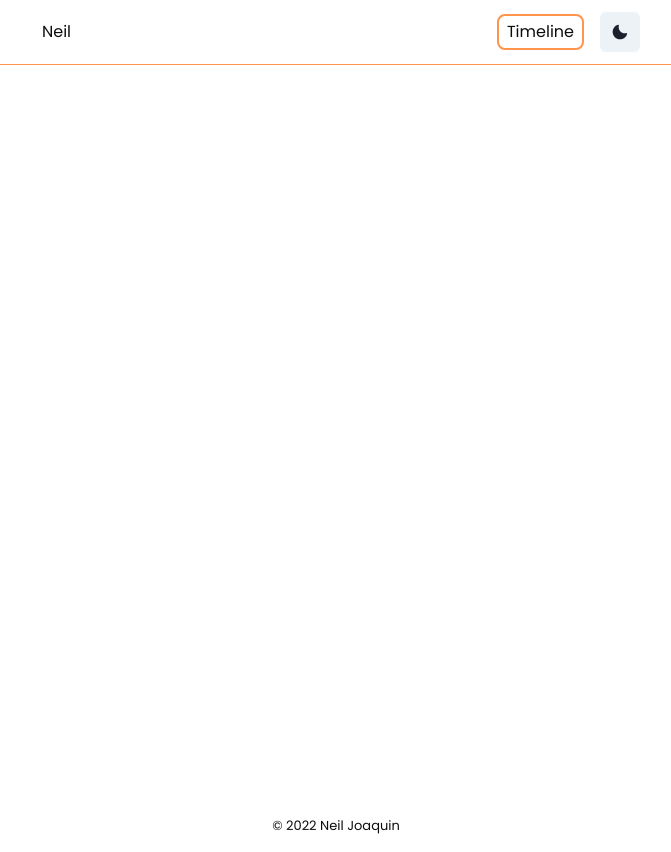
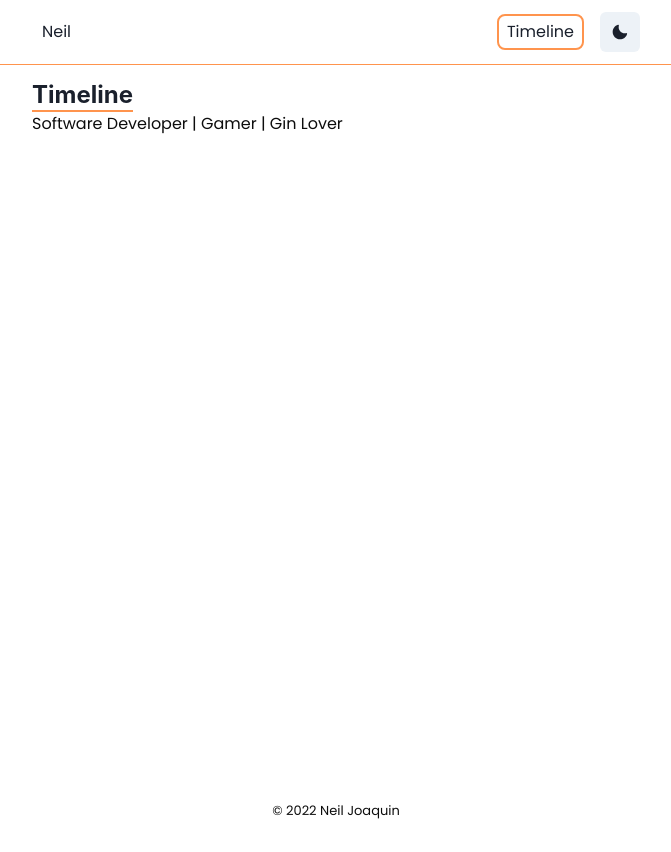
Before and after one commit to neiljoaquin/resume-web-app, a Next.js app: page /timeline in a window 1280 px wide. Shown: the whole page, without its empty margins (304-975 px from the left). Built offline with nearby package versions, Linux system fonts and the light colour scheme.

Commit message:
Added global styles

```diff
--- a/components/Footer.tsx
+++ b/components/Footer.tsx
@@ -1,19 +1,10 @@
-import { Box, Text, Center, useColorModeValue } from "@chakra-ui/react";
+import { Box, Text, Center } from "@chakra-ui/react";
 
 export default function Footer() {
   return (
-    <Box
-      bg={useColorModeValue("primaryBackground", "darkModeBackground")}
-      w="100%"
-    >
+    <Box w="100%">
       <Center py={4}>
-        <Text
-          color={useColorModeValue("primaryText", "darkModeText")}
-          fontSize="small"
-          fontFamily="poppins"
-        >
-          © 2022 Neil Joaquin
-        </Text>
+        <Text fontSize="small">© 2022 Neil Joaquin</Text>
       </Center>
     </Box>
   );
--- a/components/NavBar.tsx
+++ b/components/NavBar.tsx
@@ -6,7 +6,6 @@ import {
   IconButton,
   Stack,
   useColorMode,
-  useColorModeValue,
   useDisclosure,
 } from "@chakra-ui/react";
 import { CloseIcon, HamburgerIcon, MoonIcon, SunIcon } from "@chakra-ui/icons";
@@ -23,12 +22,7 @@ export default function NavBar() {
   const { colorMode, toggleColorMode } = useColorMode();
   const { isOpen, onOpen, onClose } = useDisclosure();
   return (
-    <Box
-      bg={useColorModeValue("primaryBackground", "darkModeBackground")}
-      borderBottom="1px solid #ff944d"
-      w="100%"
-      position="absolute"
-    >
+    <Box borderBottom="1px solid #ff944d" w="100%">
       <Center>
         <Box w={{ base: "100%", md: "50%" }} px={4}>
           <Flex
@@ -50,7 +44,11 @@ export default function NavBar() {
               display={{ md: "none" }}
             >
               <NavLink href="/">Neil</NavLink>
-              <IconButton aria-label={"Change Theme"} size={"md"} onClick={toggleColorMode}>
+              <IconButton
+                aria-label={"Change Theme"}
+                size={"md"}
+                onClick={toggleColorMode}
+              >
                 {colorMode === "light" ? <MoonIcon /> : <SunIcon />}
               </IconButton>
             </HStack>
@@ -69,7 +67,11 @@ export default function NavBar() {
                   {link.text}
                 </NavLink>
               ))}
-              <IconButton aria-label={"Change Theme"} size={"md"} onClick={toggleColorMode}>
+              <IconButton
+                aria-label={"Change Theme"}
+                size={"md"}
+                onClick={toggleColorMode}
+              >
                 {colorMode === "light" ? <MoonIcon /> : <SunIcon />}
               </IconButton>
             </HStack>
--- a/components/NavLink.tsx
+++ b/components/NavLink.tsx
@@ -23,8 +23,6 @@ export default function NavLink({
           textDecoration: "none",
           bg: useColorModeValue("primaryAccent", "darkModeAccent"),
         }}
-        color={useColorModeValue("primaryText", "darkModeText")}
-        fontFamily="poppins"
       >
         {children}
       </ChakraLink>
--- a/pages/_app.tsx
+++ b/pages/_app.tsx
@@ -18,8 +18,19 @@ const colors = {
 const theme = extendTheme({
   colors,
   fonts: {
+    body: `'Poppins', sans-serif`,
     poppins: `'Poppins', sans-serif`,
   },
+  styles: {
+    global: (props: { colorMode: string; }) => ({
+      'html, body': {
+        backgroundColor: props.colorMode === 'dark' ? '#26292e' : '#ffffff',
+      },
+      p: {
+        color: props.colorMode === 'dark' ? '#ffffff' : '#0d0d0d',
+      },
+    }),
+  }
 });
 
 function MyApp({ Component, pageProps }: AppProps) {
--- a/pages/timeline/index.tsx
+++ b/pages/timeline/index.tsx
@@ -2,8 +2,7 @@ import {
   Center,
   Flex,
   Heading,
-    VStack,
-    useColorModeValue,
+  Box,
 } from "@chakra-ui/react";
 import type { NextPage } from "next";
 import { Text } from "@chakra-ui/react";
@@ -11,11 +10,40 @@ import {
 const Timeline: NextPage = () => {
   return (
     <Flex
-        h="100vh"
-        bg={useColorModeValue("primaryBackground", "darkModeBackground")}
-        alignItems="center"
-        justifyContent="center"
+      h="90vh"
+      w="100%"
+      alignItems={"center"}
+      justifyContent={"center"}
     >
+      <Center
+        h="100%"
+        w={{ base: "100%", md: "50%" }}
+        // border="1px solid #ff944d"
+        p={4}
+      >
+        <Flex
+          alignItems={"normal"}
+          h="100%"
+          w="100%"
+          justifyContent={"left"}
+        //   border="1px solid #ff944d"
+          direction={"column"}
+        >
+            <Box w="fit-content" borderBottom="2px solid #ff944d">
+            <Heading
+            fontSize={{ base: "xl", md: "2xl" }}
+          >
+            Timeline
+          </Heading>
+            </Box>
+
+          <Text
+            fontSize={{ base: "sm", md: "md" }}
+          >
+            Software Developer | Gamer | Gin Lover
+          </Text>
+        </Flex>
+      </Center>
     </Flex>
   );
 };
```
Also changed, not shown: pages/index.tsx (+8 -19 lines). Lines whose indentation alone changed are shown as unchanged.
